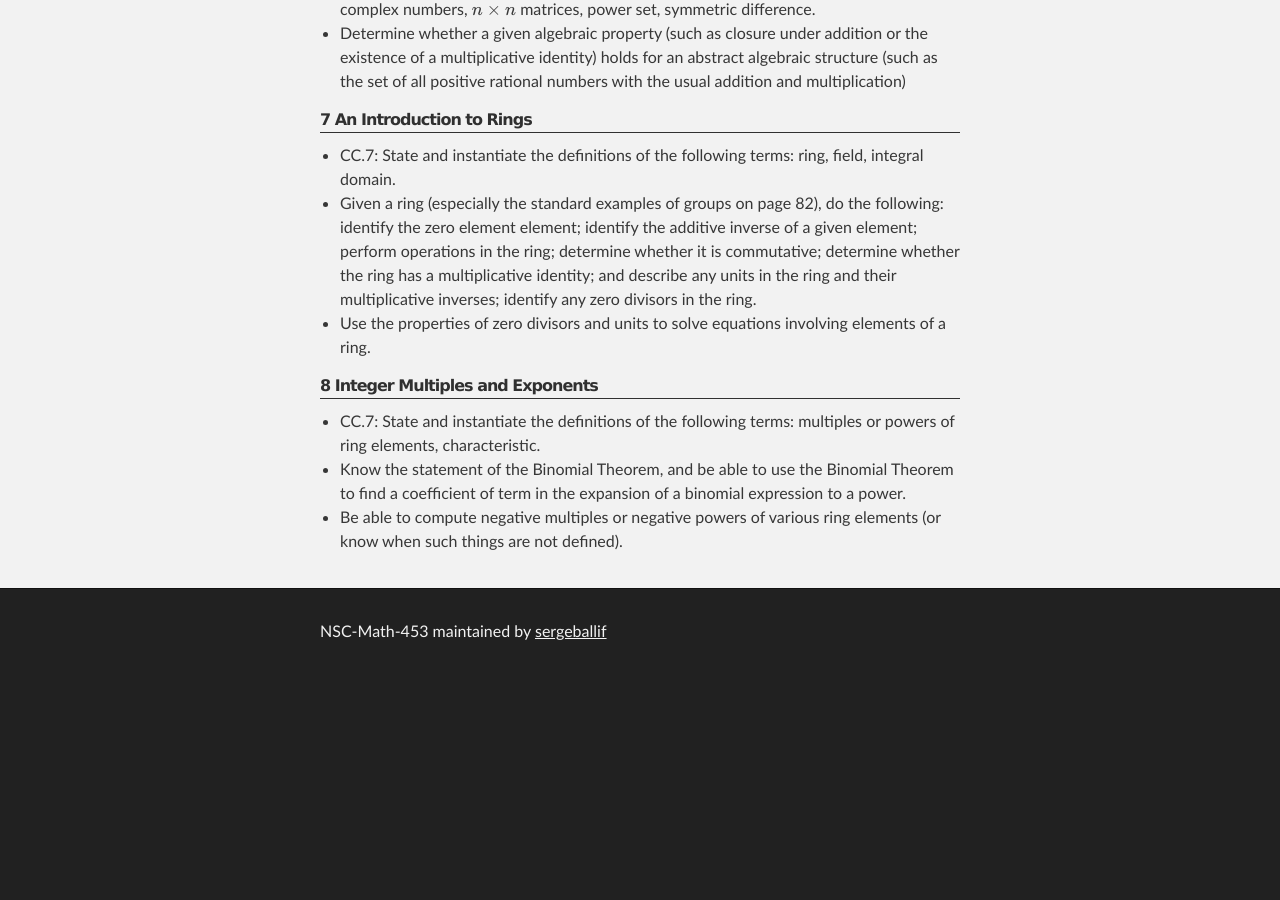
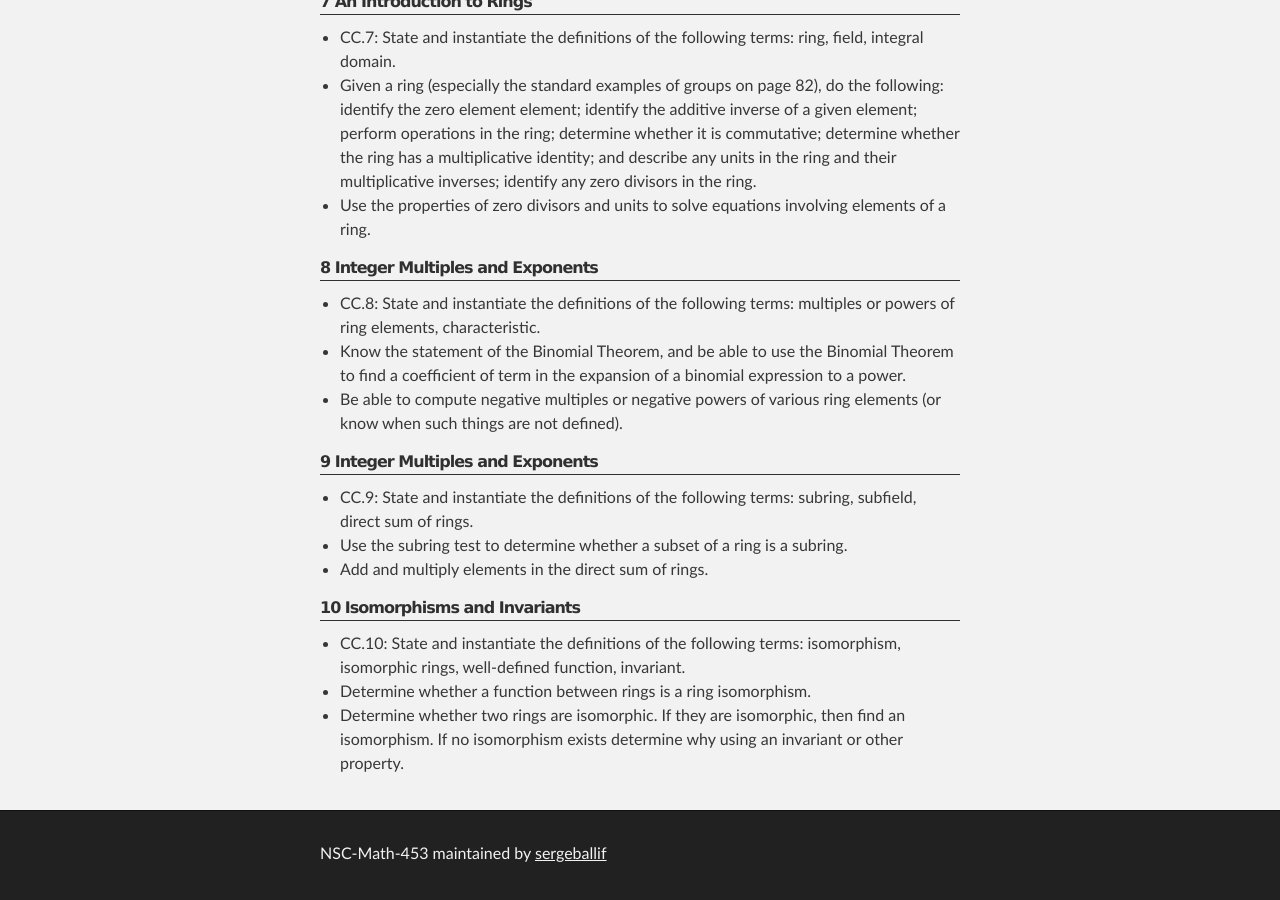
Before and after one commit to sergeballif/NSC-Math-453, a Jekyll site: the page built from LearningObjectives.md, in a window 1280 px wide and 900 px high, scrolled down 1612 px. Built offline with Jekyll 4.4.1, drawn with Linux system fonts in a browser that asks for light colours; formulas are drawn with MathJax 3; before the commit the page ends 2290 px from its top, so only the background shows below that; some of the changed text lies outside the part shown.

Commit message:
Update LearningObjectives.md

```diff
--- a/LearningObjectives.md
+++ b/LearningObjectives.md
@@ -60,6 +56,18 @@ MTH 453 Learning Objectives in order of appearance
 
 ## 8 Integer Multiples and Exponents
 
-+ CC.7: State and instantiate the definitions of the following terms: multiples or powers of ring elements, characteristic.
++ CC.8: State and instantiate the definitions of the following terms: multiples or powers of ring elements, characteristic.
 + Know the statement of the Binomial Theorem, and be able to use the Binomial Theorem to find a coefficient of term in the expansion of a binomial expression to a power.
 + Be able to compute negative multiples or negative powers of various ring elements (or know when such things are not defined).
+
+## 9 Integer Multiples and Exponents
+
++ CC.9: State and instantiate the definitions of the following terms: subring, subfield, direct sum of rings.
++ Use the subring test to determine whether a subset of a ring is a subring.
++ Add and multiply elements in the direct sum of rings.
+
+
+## 10 Isomorphisms and Invariants
++ CC.10: State and instantiate the definitions of the following terms: isomorphism, isomorphic rings, well-defined function, invariant.
++ Determine whether a function between rings is a ring isomorphism.
++ Determine whether two rings are isomorphic. If they are isomorphic, then find an isomorphism. If no isomorphism exists determine why using an invariant or other property.
```
Also changed, not shown: other parts of LearningObjectives.md (+0 -4 lines).
